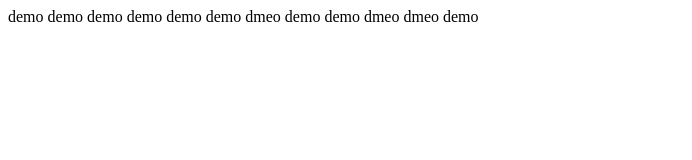
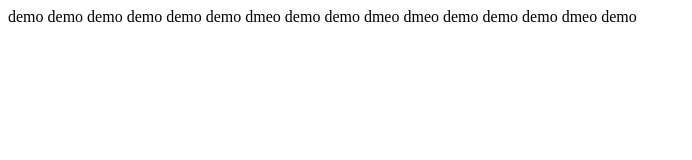
Before and after one commit to sonbeo1999hd/pure-css, a plain HTML site: page test.html in a window 1280 px wide. Shown: the whole page, without its empty margins (0-692 px from the left). Drawn offline with Linux system fonts and the light colour scheme.

Commit message:
fix test.html file

```diff
--- a/test.html
+++ b/test.html
@@ -12,6 +12,7 @@
     demo demo demo demo
     demo demo dmeo demo
     demo dmeo dmeo demo
+    demo demo dmeo demo
 </body>
 
 </html>
```
